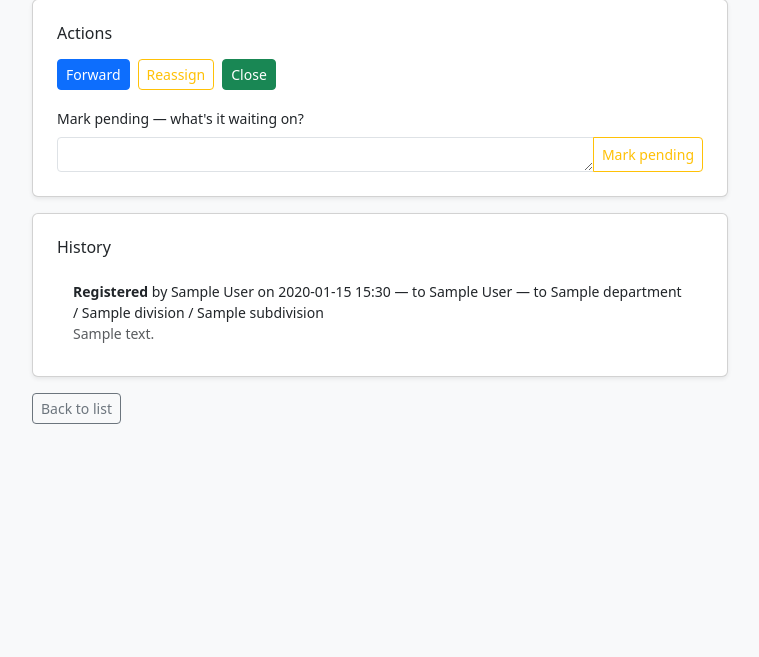
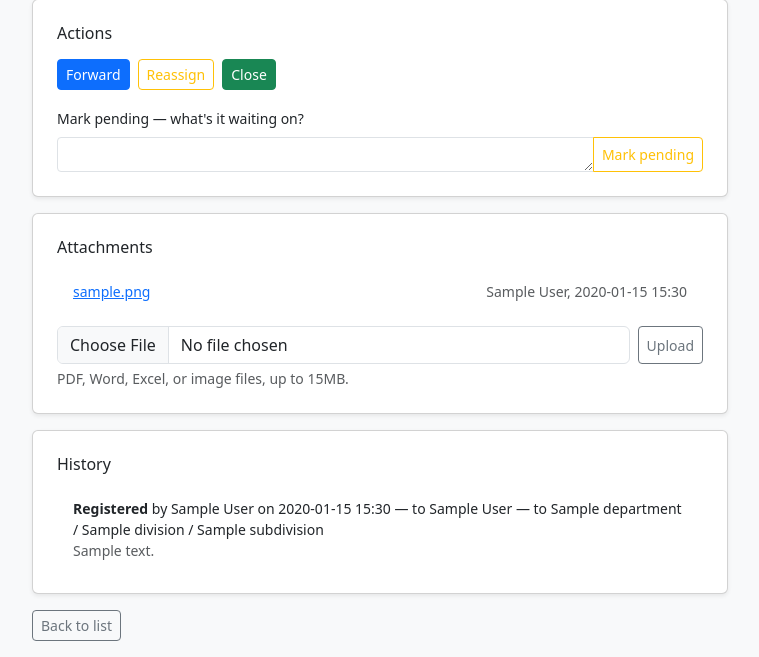
Before and after one commit to deenishcodes/WPITRDAMailManagementSystem, a Django app: page /correspondence/1/ in a window 1280 px wide. Shown: the part 457-1114 px from the top of the page, without its empty margins (260-1019 px from the left). Before the commit the page ends 881 px from the top, so only its background shows below. Run offline with Django 5.2, Linux system fonts and the light colour scheme; a user stored in the database is signed in; tables that the repository leaves empty hold one stand-in row (values such as "Sample post"); some libraries are stand-ins or nearby versions.

Commit message:
Add file attachments to correspondence
CorrespondenceAttachment: local filesystem storage under MEDIA_ROOT,
written to a tenant-schema-prefixed path (correspondence/<schema>/<id>/)
for logical separation between tenants -- explicitly documented as a
weaker guarantee than the Postgres schema-per-tenant boundary the rest
of the project relies on, not a drop-in equivalent.

Uploadable/downloadable by anyone who can currently view the letter
(same visible_to() scoping as everything else). Deliberately NOT served
via a generic /media/ URL -- Django's static file serving has no auth,
which would let anyone who knows/guesses a path download it. Downloads
instead go through an authenticated view that re-checks visible_to()
before streaming the file, so attachment access follows the same rules
as every other action in this app, including the direct-URL-guess
protection.

Extension allowlist (pdf/jpg/jpeg/png/doc/docx/xls/xlsx) and a 15MB size
cap, enforced in AttachmentUploadForm.

Covered by 4 new tests (26 total) plus a live docker-compose check:
upload, byte-exact download with original filename preserved, rejection
of a disallowed extension, and confirmation that a user in a different
department gets 404 on a direct attachment URL guess. Also verified the
uploaded file actually lands under the tenant-scoped path on disk.

Co-Authored-By: Claude Sonnet 5 <noreply@anthropic.com>

```diff
--- a/correspondence/forms.py
+++ b/correspondence/forms.py
@@ -3,7 +3,7 @@ from django.contrib.auth import get_user_model
 
 from orgstructure.models import Department, SubDivision
 
-from .models import Correspondence
+from .models import ALLOWED_ATTACHMENT_EXTENSIONS, MAX_ATTACHMENT_SIZE_BYTES, Correspondence
 
 User = get_user_model()
 
@@ -105,6 +105,25 @@ class ReassignDepartmentForm(forms.Form):
     )
 
 
+class AttachmentUploadForm(forms.Form):
+    file = forms.FileField(
+        widget=forms.ClearableFileInput(attrs={"class": "form-control"}),
+    )
+
+    def clean_file(self):
+        f = self.cleaned_data["file"]
+        extension = f.name.rsplit(".", 1)[-1].lower() if "." in f.name else ""
+        if extension not in ALLOWED_ATTACHMENT_EXTENSIONS:
+            raise forms.ValidationError(
+                "Unsupported file type. Allowed: " + ", ".join(sorted(ALLOWED_ATTACHMENT_EXTENSIONS))
+            )
+        if f.size > MAX_ATTACHMENT_SIZE_BYTES:
+            raise forms.ValidationError(
+                f"File is too large (max {MAX_ATTACHMENT_SIZE_BYTES // (1024 * 1024)}MB)."
+            )
+        return f
+
+
 class MarkPendingForm(forms.Form):
     note = forms.CharField(
         required=True,
--- a/correspondence/models.py
+++ b/correspondence/models.py
@@ -227,3 +227,38 @@ class RoutingEvent(models.Model):
 
     def __str__(self):
         return f"{self.correspondence.registration_number}: {self.get_action_display()} by {self.actor}"
+
+
+ALLOWED_ATTACHMENT_EXTENSIONS = {"pdf", "jpg", "jpeg", "png", "doc", "docx", "xls", "xlsx"}
+MAX_ATTACHMENT_SIZE_BYTES = 15 * 1024 * 1024  # 15MB
+
+
+def attachment_upload_path(instance, filename):
+    """
+    Prefixed with the current tenant's schema name so different tenants'
+    uploads land in different directories on disk. This is a logical
+    separation, not the same strength of guarantee as the Postgres
+    schema-per-tenant boundary the rest of this project relies on for
+    isolation — see the MEDIA_ROOT comment in settings.py.
+    """
+    from django.db import connection
+
+    return f"correspondence/{connection.schema_name}/{instance.correspondence_id}/{filename}"
+
+
+class CorrespondenceAttachment(models.Model):
+    correspondence = models.ForeignKey(
+        Correspondence, on_delete=models.CASCADE, related_name="attachments"
+    )
+    file = models.FileField(upload_to=attachment_upload_path)
+    original_filename = models.CharField(max_length=255)
+    uploaded_by = models.ForeignKey(
+        settings.AUTH_USER_MODEL, null=True, blank=True, on_delete=models.SET_NULL, related_name="+"
+    )
+    uploaded_at = models.DateTimeField(auto_now_add=True)
+
+    class Meta:
+        ordering = ["-uploaded_at"]
+
+    def __str__(self):
+        return f"{self.original_filename} on {self.correspondence.registration_number}"
--- a/correspondence/templates/correspondence/detail.html
+++ b/correspondence/templates/correspondence/detail.html
@@ -74,6 +74,28 @@
       </div>
     {% endif %}
 
+    <div class="card shadow-sm mb-3">
+      <div class="card-body p-4">
+        <h2 class="h6 mb-3">Attachments</h2>
+        <ul class="list-group list-group-flush mb-3">
+          {% for attachment in attachments %}
+            <li class="list-group-item small d-flex justify-content-between align-items-center">
+              <a href="{% url 'correspondence-download-attachment' correspondence.pk attachment.pk %}">{{ attachment.original_filename }}</a>
+              <span class="text-muted">{{ attachment.uploaded_by|default:"—" }}, {{ attachment.uploaded_at|date:"Y-m-d H:i" }}</span>
+            </li>
+          {% empty %}
+            <li class="list-group-item small text-muted">No attachments.</li>
+          {% endfor %}
+        </ul>
+        <form method="post" action="{% url 'correspondence-upload-attachment' correspondence.pk %}" enctype="multipart/form-data" class="d-flex gap-2">
+          {% csrf_token %}
+          {{ attachment_form.file }}
+          <button type="submit" class="btn btn-outline-secondary btn-sm text-nowrap">Upload</button>
+        </form>
+        <div class="form-text">PDF, Word, Excel, or image files, up to 15MB.</div>
+      </div>
+    </div>
+
     <div class="card shadow-sm">
       <div class="card-body p-4">
         <h2 class="h6 mb-3">History</h2>
--- a/correspondence/urls.py
+++ b/correspondence/urls.py
@@ -24,4 +24,14 @@ urlpatterns = [
         name="correspondence-mark-pending",
     ),
     path("correspondence/<int:pk>/close/", views.correspondence_close, name="correspondence-close"),
+    path(
+        "correspondence/<int:pk>/attachments/upload/",
+        views.correspondence_upload_attachment,
+        name="correspondence-upload-attachment",
+    ),
+    path(
+        "correspondence/<int:pk>/attachments/<int:attachment_id>/",
+        views.correspondence_download_attachment,
+        name="correspondence-download-attachment",
+    ),
 ]
--- a/correspondence/views.py
+++ b/correspondence/views.py
@@ -7,13 +7,14 @@ from django.contrib.auth.decorators import login_required
 from django.core.exceptions import PermissionDenied
 from django.core.paginator import Paginator
 from django.db import models, transaction
-from django.http import HttpResponse
+from django.http import FileResponse, HttpResponse
 from django.shortcuts import get_object_or_404, redirect, render
 from django.utils.dateparse import parse_date
 
 from orgstructure.models import Department, TenantWorkflowConfig
 
 from .forms import (
+    AttachmentUploadForm,
     BulkRegisterForm,
     CorrespondenceRegisterForm,
     ForwardToSubDivisionForm,
@@ -21,7 +22,7 @@ from .forms import (
     MarkPendingForm,
     ReassignDepartmentForm,
 )
-from .models import Correspondence, RoutingEvent, next_registration_number
+from .models import Correspondence, CorrespondenceAttachment, RoutingEvent, next_registration_number
 
 User = get_user_model()
 
@@ -321,6 +322,7 @@ def correspondence_detail(request, pk):
     events = correspondence.routing_events.select_related(
         "actor", "to_user", "to_department", "to_division", "to_sub_division"
     )
+    attachments = correspondence.attachments.select_related("uploaded_by")
 
     return render(
         request,
@@ -328,6 +330,8 @@ def correspondence_detail(request, pk):
         {
             "correspondence": correspondence,
             "events": events,
+            "attachments": attachments,
+            "attachment_form": AttachmentUploadForm(),
             "can_forward": _can_forward(request.user, correspondence),
             "can_reassign": _can_reassign(request.user, correspondence),
             "can_act_as_holder": _can_act_as_holder(request.user, correspondence),
@@ -526,3 +530,43 @@ def correspondence_close(request, pk):
         messages.success(request, "Closed.")
 
     return redirect("correspondence-detail", pk=pk)
+
+
+@login_required
+def correspondence_upload_attachment(request, pk):
+    # Uploadable by anyone who can currently view the letter — attachments
+    # are supporting documents relevant to whoever's handling it at any
+    # point, not gated to a specific workflow action the way forward/
+    # reassign/close are.
+    correspondence = get_object_or_404(Correspondence.objects.visible_to(request.user), pk=pk)
+
+    if request.method == "POST":
+        form = AttachmentUploadForm(request.POST, request.FILES)
+        if form.is_valid():
+            uploaded_file = form.cleaned_data["file"]
+            CorrespondenceAttachment.objects.create(
+                correspondence=correspondence,
+                file=uploaded_file,
+                original_filename=uploaded_file.name,
+                uploaded_by=request.user,
+            )
+            messages.success(request, "Attachment uploaded.")
+        else:
+            for error in form.errors.get("file", []):
+                messages.error(request, error)
+
+    return redirect("correspondence-detail", pk=pk)
+
+
+@login_required
+def correspondence_download_attachment(request, pk, attachment_id):
+    # Re-checks visibility here rather than trusting a direct link from the
+    # detail page — same direct-URL-guess protection as every other
+    # detail/action view (see CorrespondenceQuerySet.visible_to).
+    correspondence = get_object_or_404(Correspondence.objects.visible_to(request.user), pk=pk)
+    attachment = get_object_or_404(
+        CorrespondenceAttachment, pk=attachment_id, correspondence=correspondence
+    )
+    return FileResponse(
+        attachment.file.open("rb"), as_attachment=True, filename=attachment.original_filename
+    )
```
Also changed, not shown: config/settings.py (+20 -0 lines), correspondence/admin.py (+7 -1 lines), correspondence/tests.py (+47 -1 lines), README.md, correspondence/migrations/0003_correspondenceattachment.py (added), 1 other file.
